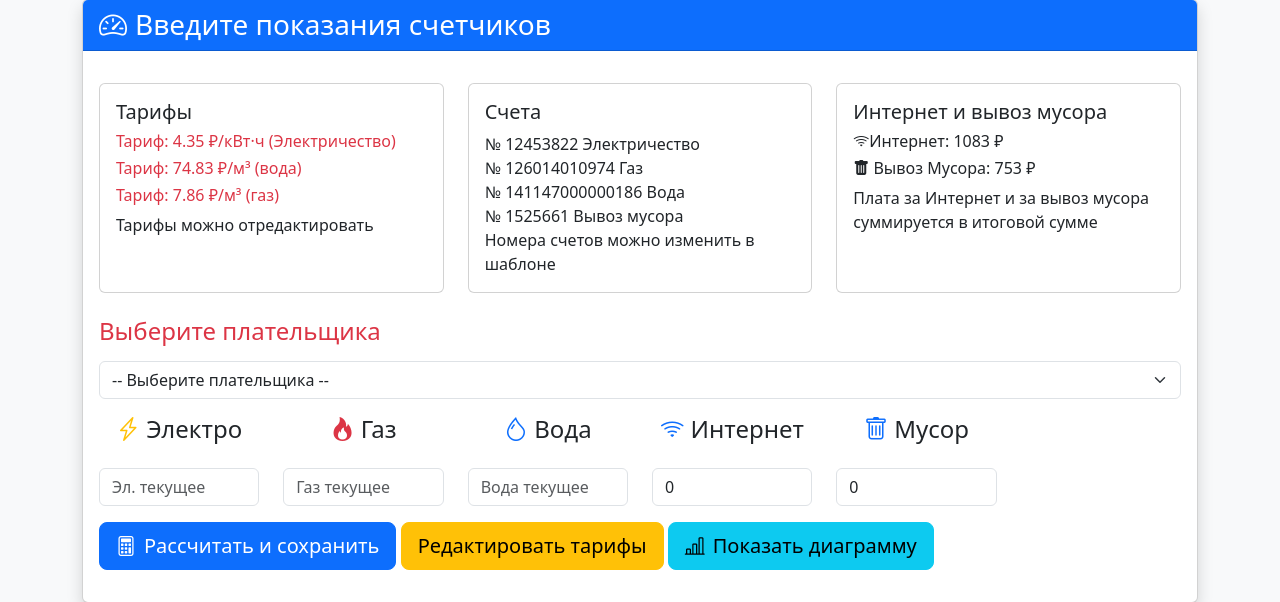
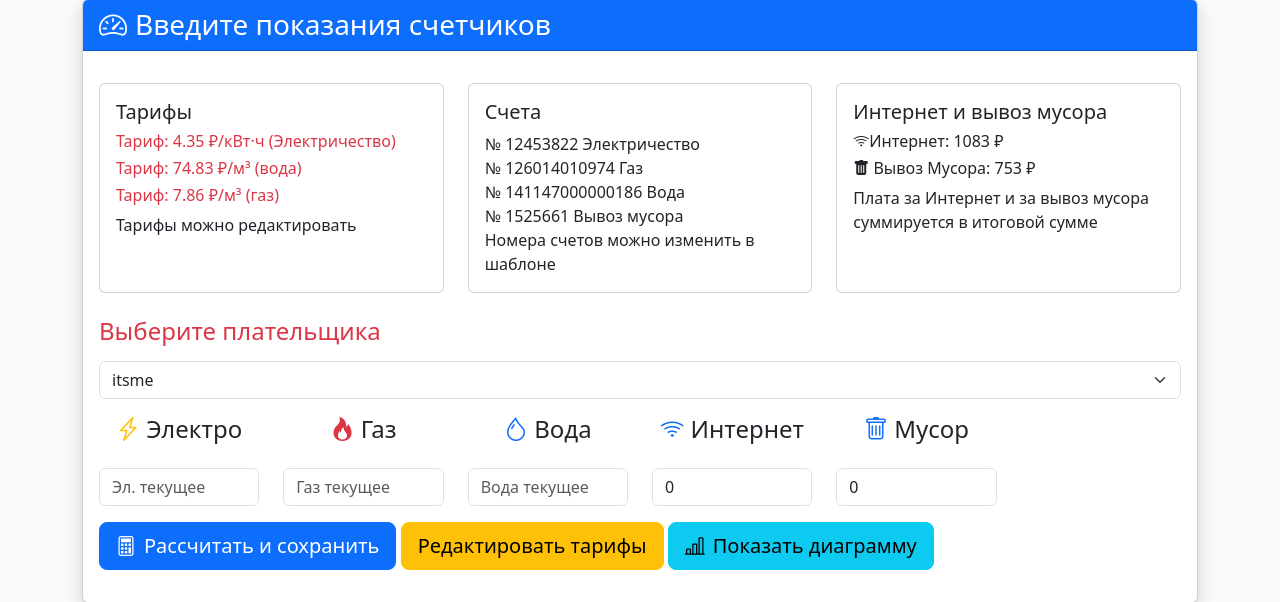
Before and after one commit to runo4938/ProjDjango, a Django app: page / in a window 1280 px wide. Shown: the part 49-651 px from the top of the page. Run offline with Django 5.2, Linux system fonts and the light colour scheme; data comes from the database, SQL or seed files in the repository; some libraries are stand-ins or nearby versions.

Commit message:
26052025

```diff
--- a/utility_payments/payments/templates/payments/payment_form.html
+++ b/utility_payments/payments/templates/payments/payment_form.html
@@ -25,7 +25,7 @@
                                                 </h6>
                                                 <h6 class="bi text-danger">Тариф: {{ tariffs.water }} ₽/м³ (вода)</h6>
                                                 <h6 class="bi text-danger">Тариф: {{ tariffs.gas }} ₽/м³ (газ)</h6>
-                                                <p class="card-text">Тарифы можно отредактировать</p>
+                                                <p class="card-text">Тарифы можно редактировать</p>
                                             </div>
                                         </div>
                                     </div>
@@ -64,7 +64,7 @@
                                 <div class="mb-3">
                                     <input type="hidden" name="payer" value="{{ selected_payer_id }}">
                                     <select name="payer" id="payer" class="form-select"  required>
-                                        <option value="">-- Выберите плательщика --</option>
+                                        {% comment %} <option value="">-- Выберите плательщика --</option> {% endcomment %}
                                         {% for payer in payers %}
                                             <option value="{{ payer.id }}"
                                                     {% if selected_payer_id == payer.id %}selected{% endif %}>{{ payer.name }}</option>
```
